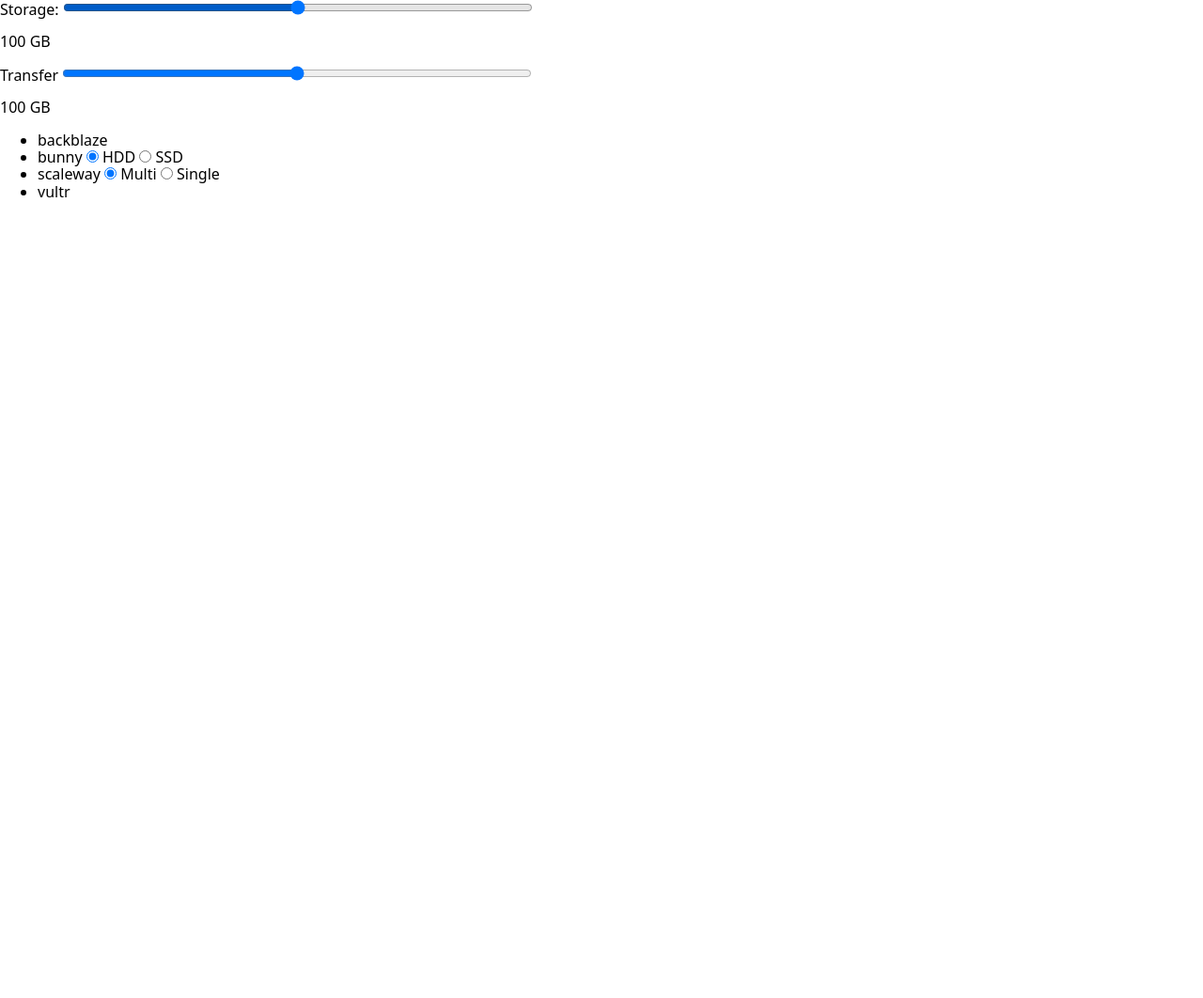
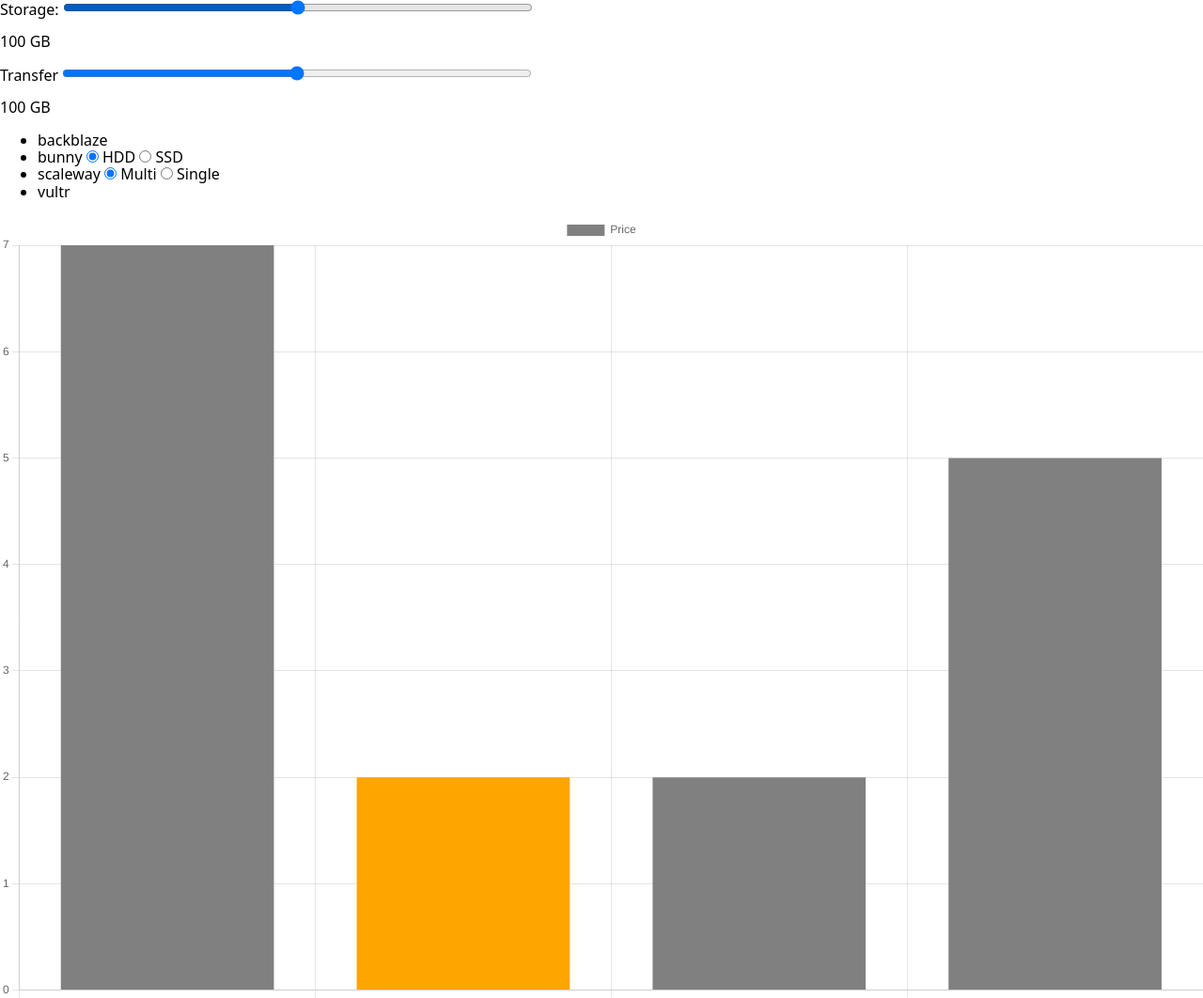
Before and after one commit to Veronikanos/price-calculator, a website built with Parcel: page src/index.html in a window 1280 px wide. Shown: the top 1062 px of the page at 94% size. Before the commit the page ends 800 px from the top, so only its background shows below. Built offline with nearby package versions, Linux system fonts and the light colour scheme.

Commit message:
feat: create chart

```diff
--- a/package.json
+++ b/package.json
@@ -18,6 +18,7 @@
     "url": "https://github.com/goitacademy/parcel-project-template/issues"
   },
   "dependencies": {
+    "chart.js": "^4.2.1",
     "modern-normalize": "^1.1.0"
   },
   "devDependencies": {
--- /dev/null
+++ b/src/chart.js
@@ -0,0 +1,16 @@
+import Chart from 'chart.js/auto';
+
+export let barChart = new Chart(popCanvas, {
+  type: 'bar',
+  // type: 'horizontalBar',
+  data: {
+    labels: ['backblazeCost', 'bunnyCost', 'scalewayCost', 'vultrCost'],
+    datasets: [
+      {
+        label: 'Price',
+        data: res,
+        backgroundColor: ['red', 'orange', 'blueviolet', 'cornflowerblue'],
+      },
+    ],
+  },
+});
--- a/src/index.html
+++ b/src/index.html
@@ -6,7 +6,8 @@
     <title>Calculator</title>
     <link rel="stylesheet" href="./sass/index.scss" />
     <script type="module" src="./index.js"></script>
-    <script src="https://cdnjs.cloudflare.com/ajax/libs/Chart.js/2.9.4/Chart.js"></script>
+    <!-- <script src="https://cdnjs.cloudflare.com/ajax/libs/Chart.js/4.2.1/chart.min.js"></script> -->
+    <!-- <script src="https://cdnjs.cloudflare.com/ajax/libs/Chart.js/2.9.4/Chart.js"></script> -->
   </head>
   <body>
     <!-- ❗️❗️❗️ Add partials like so for every page -->
--- a/src/index.js
+++ b/src/index.js
@@ -1,8 +1,13 @@
+import Chart from 'chart.js/auto';
+// import barChart from './chart'
+
 const storageInput = document.querySelector('#storage');
 const storage = document.querySelector('#storageValue');
 const transferInput = document.querySelector('#transfer');
 const transfer = document.querySelector('#transferValue');
 const form = document.querySelector('form');
+
+const popCanvas = document.getElementById('myChart');
 
 const bunnyRadioButtons = document.querySelectorAll(
   'input[type=radio][name="bunny"]'
@@ -11,7 +16,7 @@
   'input[type=radio][name="scaleway"]'
 );
 
-console.log(bunnyRadioButtons);
+// console.log(bunnyRadioButtons);
 
 const getFactPrice = (storage, transfer, sValue, tValue) => {
   return +(storage * sValue + transfer * tValue).toFixed(2);
@@ -57,14 +62,56 @@
   const scalewayCost = getScalewayPrice(storage, transfer);
   const vultrCost = getVultrPrice(storage, transfer);
 
-  const priceRange = [backblazeCost, bunnyCost, scalewayCost, vultrCost];
+  return [backblazeCost, bunnyCost, scalewayCost, vultrCost];
   // let minPrice = Math.min(...priceRange);
   // let color = priceRange[0] === minPrice ? 'red' : 'default';
+};
 
-  return priceRange;
+let providers = {
+  backblaze: 'red',
+  bunny: 'orange',
+  scaleway: 'blueviolet',
+  vultr: 'cornflowerblue',
+};
+const countAndRenderChart = () => {
+  let priceRange = calculateCost(
+    parseInt(storage.innerText),
+    parseInt(transfer.innerText)
+  );
+  // let labels = ['backblaze', 'bunny', 'scaleway', 'vultr'];
+  // let colors = ['red', 'orange', 'blueviolet', 'cornflowerblue'];
+
+  let minPrice = Math.min(...priceRange);
+  let index = priceRange.indexOf(minPrice);
+  // colors.map();
+  console.log(index);
+  console.log(Object.values(providers));
+  let colors = Object.values(providers).map((item, i) => {
+    console.log(i);
+    return (item = i != index ? 'grey' : item);
+    // return item;
+  });
+  console.log(colors);
+
+  // showBar(res);
+  barChart = new Chart(popCanvas, {
+    type: 'bar',
+    // type: 'horizontalBar',
+    data: {
+      labels: Object.keys(providers),
+      datasets: [
+        {
+          label: 'Price',
+          data: priceRange,
+          backgroundColor: colors,
+        },
+      ],
+    },
+  });
 };
 
 const handleInput = e => {
+  if (barChart) barChart.destroy();
   if (e.target.tagName !== 'INPUT') {
     return;
   }
@@ -73,13 +120,13 @@
   } else if (e.target.name === 'transfer') {
     transfer.innerText = transferInput.value;
   }
-  let res = calculateCost(
-    parseInt(storage.innerText),
-    parseInt(transfer.innerText)
-  );
-  console.log(res);
+  countAndRenderChart();
 };
 
+(() => {
+  let barChart = null;
+  countAndRenderChart();
+})();
 // Listeners
 
 form.addEventListener('input', handleInput);
--- a/src/partials/main.html
+++ b/src/partials/main.html
@@ -49,4 +49,4 @@
   </div>
 </section>
 
-<!-- <canvas id="myChart" style="width: 100%; max-width: 700px"></canvas> -->
+<canvas id="myChart" width="600" height="400"></canvas>
```
Also changed, not shown: 1 other file.
